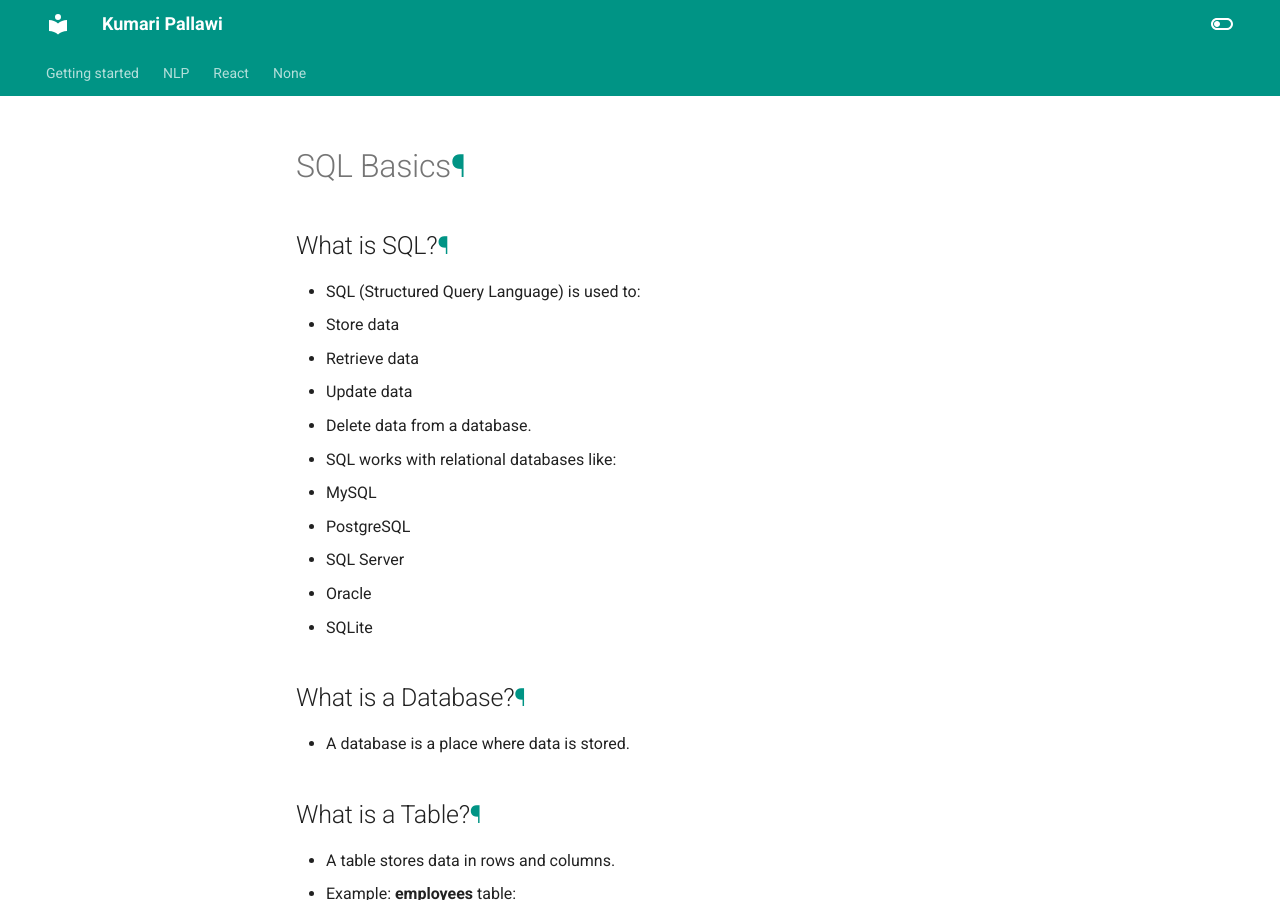
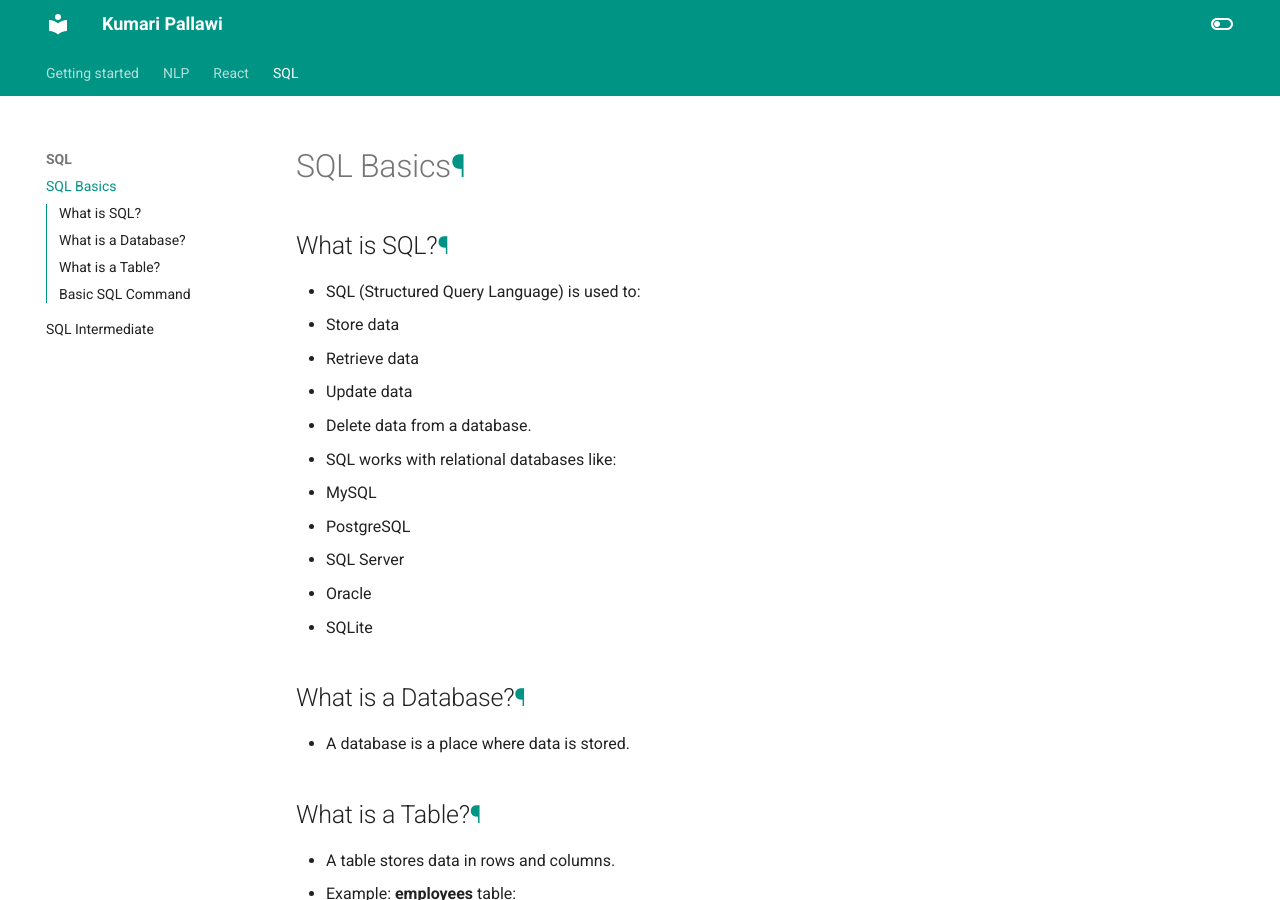
Before and after one commit to Pallawi-sharma/practice, an MkDocs documentation site: the page built from docs/SQL/SQL_basics.md, in a window 1280 px wide and 900 px high. Built offline with MkDocs 1.6.1 and Material for MkDocs 9.7.7, drawn with Linux system fonts in a browser that asks for light colours; some of the changed lines change nothing that is shown.

Commit message:
yml file issue fixed

```diff
--- a/mkdocs.yml
+++ b/mkdocs.yml
@@ -49,7 +49,7 @@ nav:
     - nlp/tf-idf.md
   - React:
     - react/react-fundamental.md
-  - SQL
+  - SQL:
     - SQL/SQL_basics.md
     - SQL/SQL_intermediate.md
 
```
